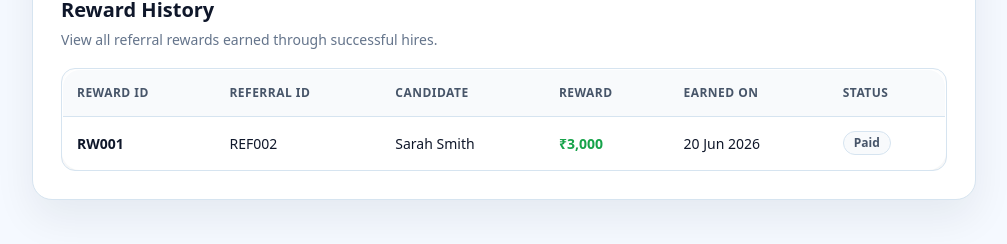
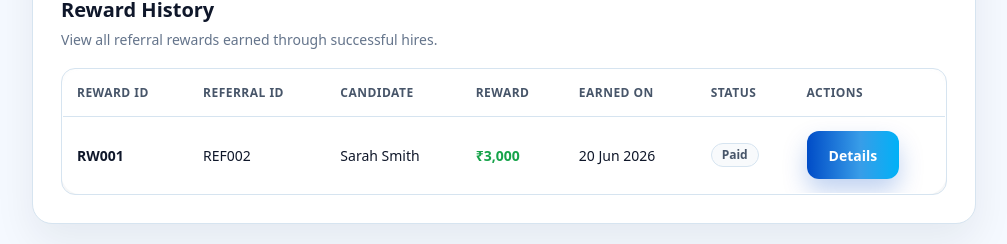
Before and after one commit to yashaswini-cyber/palc-alumni-portal, a React (Vite) app in the folder palc-alumni-portal/: page /referrals in a window 1280 px wide. Shown: the part 1979-2223 px from the top of the page, without its empty margins (272-1279 px from the left). Built offline with nearby package versions, Linux system fonts and the light colour scheme.

Commit message:
Added an Actions column to the Rewards table, and connected the View Details button.

```diff
--- a/palc-alumni-portal/src/modules/referrals/ReferralsPage.tsx
+++ b/palc-alumni-portal/src/modules/referrals/ReferralsPage.tsx
@@ -9,7 +9,7 @@ import SearchBar from "../../shared/components/SearchBar";
 import { COLORS } from "../../shared/theme/colors";
 import ReferralFormModal from "../../shared/components/ReferralFormModal";
 import DetailsModal from "../../shared/components/DetailsModal";
-import { getReferrals, saveReferrals, getRewardHistory, saveRewardHistory} from "../../shared/utils/storage";
+import { getReferrals, saveReferrals, getRewardHistory, saveRewardHistory } from "../../shared/utils/storage";
 
 interface Referral {
   id: string;
@@ -26,6 +26,7 @@ interface Referral {
   notes?: string;
   resumeName?: string;
 }
+
 interface RewardHistory {
   id: string;
   referralId: string;
@@ -34,20 +35,15 @@ interface RewardHistory {
   status: "Pending" | "Paid";
   earnedOn: string;
 }
+
 const initialReferrals: Referral[] = [
   { id: "REF001", candidate: "John Doe", position: "AI Engineer", date: "20 Jun 2026", updated: "21 Jun 2026", status: "Pending" },
   { id: "REF002", candidate: "Sarah Smith", position: "Software Engineer", date: "18 Jun 2026", updated: "20 Jun 2026", status: "Approved" },
   { id: "REF003", candidate: "Rahul Sharma", position: "Frontend Developer", date: "15 Jun 2026", updated: "19 Jun 2026", status: "Interview Scheduled" }
 ];
+
 const initialRewards: RewardHistory[] = [
-  {
-    id: "RW001",
-    referralId: "REF002",
-    candidate: "Sarah Smith",
-    amount: 3000,
-    status: "Paid",
-    earnedOn: "20 Jun 2026",
-  },
+  { id: "RW001", referralId: "REF002", candidate: "Sarah Smith", amount: 3000, status: "Paid", earnedOn: "20 Jun 2026" }
 ];
 
 export default function ReferralsPage() {
@@ -61,9 +57,9 @@ export default function ReferralsPage() {
   const [withdrawTarget, setWithdrawTarget] = useState<Referral | null>(null);
   const [withdrawOpen, setWithdrawOpen] = useState(false);
   const [showAllReferrals, setShowAllReferrals] = useState(false);
-  const [rewardHistory, setRewardHistory] = useState<RewardHistory[]>(() =>
-  getRewardHistory(initialRewards)
-);
+  const [rewardHistory, setRewardHistory] = useState<RewardHistory[]>(() => getRewardHistory(initialRewards));
+  const [selectedReward, setSelectedReward] = useState<RewardHistory | null>(null);
+  const [rewardDetailsOpen, setRewardDetailsOpen] = useState(false);
 
   const referralsSectionRef = useRef<HTMLDivElement>(null);
   const scrollToReferrals = () => referralsSectionRef.current?.scrollIntoView({ behavior: "smooth", block: "start" });
@@ -127,6 +123,11 @@ const confirmWithdrawReferral = () => {
       return updated;
     });
     closeWithdrawDialog();
+  };
+
+  const openRewardDetails = (reward: RewardHistory) => {
+    setSelectedReward(reward);
+    setRewardDetailsOpen(true);
   };
 
   const filteredReferrals = useMemo(() => {
@@ -255,10 +256,10 @@ const confirmWithdrawReferral = () => {
                       <td style={{ padding: "14px", color: COLORS.textSecondary }}>{referral.updated}</td>
                       <td style={{ padding: "14px" }}><StatusBadge status={referral.status} /></td>
                       <td style={{ padding: "14px" }}>
-                      <div style={{ display: "flex", gap: "10px", flexWrap: "wrap" }}>
-                        <PrimaryButton onClick={() => openReferralDetails(referral)}>   View Details</PrimaryButton>
+                        <div style={{ display: "flex", gap: "10px", flexWrap: "wrap", alignItems: "center" }}>
+                          <PrimaryButton onClick={() => openReferralDetails(referral)}>View Details</PrimaryButton>
                           {referral.status === "Pending" && (
-                          <button onClick={() => openWithdrawDialog(referral)} style={{ padding: "10px 16px", borderRadius: "8px", border: "1px solid #EF4444", background: "#FEF2F2", color: "#DC2626", cursor: "pointer", fontWeight: 600 }}>   Withdraw</button>
+                            <button onClick={() => openWithdrawDialog(referral)} style={{ padding: "10px 16px", borderRadius: "8px", border: "1px solid #EF4444", background: "#FEF2F2", color: "#DC2626", cursor: "pointer", fontWeight: 600 }}>Withdraw</button>
                           )}
                         </div>
                       </td>
@@ -277,7 +278,8 @@ const confirmWithdrawReferral = () => {
           </div>
         </SectionCard>
       </div>
-  {/*Refferal Rewards*/}
+
+      {/* Referral Rewards */}
       <SectionCard title="Referral Rewards">
         <div style={{ display: "grid", gridTemplateColumns: "repeat(auto-fit,minmax(260px,1fr))", gap: "20px", marginBottom: "32px" }}>
           <div style={{ padding: "22px", border: `1px solid ${COLORS.border}`, borderRadius: "16px", background: COLORS.surface, display: "flex", flexDirection: "column", gap: "10px" }}>
@@ -285,9 +287,7 @@ const confirmWithdrawReferral = () => {
             <div style={{ fontSize: "32px", fontWeight: 700, color: "#16A34A" }}>
               ₹{rewardHistory.reduce((sum, reward) => sum + reward.amount, 0).toLocaleString()}
             </div>
-          <div style={{ fontSize: "13px", color: COLORS.textSecondary }}>
-            Total rewards credited from successful referrals.
-          </div>
+            <div style={{ fontSize: "13px", color: COLORS.textSecondary }}>Total rewards credited from successful referrals.</div>
           </div>
 
           <div style={{ padding: "22px", border: `1px solid ${COLORS.border}`, borderRadius: "16px", background: COLORS.surface, display: "flex", flexDirection: "column", gap: "10px" }}>
@@ -295,9 +295,7 @@ const confirmWithdrawReferral = () => {
             <div style={{ fontSize: "32px", fontWeight: 700, color: "#2563EB" }}>
               {rewardHistory.filter(reward => reward.status === "Paid").length}
             </div>
-          <div style={{ fontSize: "13px", color: COLORS.textSecondary }}>
-            Rewards successfully credited.
-          </div>
+            <div style={{ fontSize: "13px", color: COLORS.textSecondary }}>Rewards successfully credited.</div>
           </div>
 
           <div style={{ padding: "22px", border: `1px solid ${COLORS.border}`, borderRadius: "16px", background: COLORS.surface, display: "flex", flexDirection: "column", gap: "10px" }}>
@@ -305,43 +303,34 @@ const confirmWithdrawReferral = () => {
             <div style={{ fontSize: "32px", fontWeight: 700, color: "#D97706" }}>
               {rewardHistory.filter(reward => reward.status === "Pending").length}
             </div>
-          <div style={{ fontSize: "13px", color: COLORS.textSecondary }}>
-            Awaiting payout approval.
-          </div>
+            <div style={{ fontSize: "13px", color: COLORS.textSecondary }}>Awaiting payout approval.</div>
           </div>
         </div>
 
         <div style={{ display: "flex", justifyContent: "space-between", alignItems: "center", marginBottom: "18px", flexWrap: "wrap", gap: "12px" }}>
           <div>
-          <div style={{ fontSize: "20px", fontWeight: 700, color: COLORS.text }}>
-            Reward History
-          </div>
-
-          <div style={{ fontSize: "14px", color: COLORS.textSecondary, marginTop: "4px" }}>
-            View all referral rewards earned through successful hires.
-          </div>
+            <div style={{ fontSize: "20px", fontWeight: 700, color: COLORS.text }}>Reward History</div>
+            <div style={{ fontSize: "14px", color: COLORS.textSecondary, marginTop: "4px" }}>View all referral rewards earned through successful hires.</div>
           </div>
         </div>
 
         <div style={{ overflowX: "auto", border: `1px solid ${COLORS.border}`, borderRadius: "14px" }}>
           <table style={{ width: "100%", borderCollapse: "collapse" }}>
             <thead>
-            <tr style={{ background: COLORS.surfaceSecondary, borderBottom: `1px solid ${COLORS.border}` }}>
+              <tr style={{ background: COLORS.surface, borderBottom: `1px solid ${COLORS.border}` }}>
                 <th style={{ padding: "14px", textAlign: "left" }}>Reward ID</th>
                 <th style={{ padding: "14px", textAlign: "left" }}>Referral ID</th>
                 <th style={{ padding: "14px", textAlign: "left" }}>Candidate</th>
                 <th style={{ padding: "14px", textAlign: "left" }}>Reward</th>
                 <th style={{ padding: "14px", textAlign: "left" }}>Earned On</th>
                 <th style={{ padding: "14px", textAlign: "left" }}>Status</th>
+                <th style={{ padding: "14px", textAlign: "left" }}>Actions</th>
               </tr>
             </thead>
-
             <tbody>
               {rewardHistory.length === 0 ? (
                 <tr>
-                <td colSpan={6} style={{ padding: "40px", textAlign: "center", color: COLORS.textSecondary }}>
-                  No rewards available.
-                </td>
+                  <td colSpan={7} style={{ padding: "40px", textAlign: "center", color: COLORS.textSecondary }}>No rewards available.</td>
                 </tr>
               ) : (
                 rewardHistory.map((reward) => (
@@ -351,8 +340,9 @@ const confirmWithdrawReferral = () => {
                     <td style={{ padding: "14px" }}>{reward.candidate}</td>
                     <td style={{ padding: "14px", fontWeight: 600, color: "#16A34A" }}>₹{reward.amount.toLocaleString()}</td>
                     <td style={{ padding: "14px" }}>{reward.earnedOn}</td>
+                    <td style={{ padding: "14px" }}><StatusBadge status={reward.status} /></td>
                     <td style={{ padding: "14px" }}>
-                    <StatusBadge status={reward.status} />
+                      <PrimaryButton onClick={() => openRewardDetails(reward)}>Details</PrimaryButton>
                     </td>
                   </tr>
                 ))
@@ -363,6 +353,7 @@ const confirmWithdrawReferral = () => {
       </SectionCard>
 
       <ReferralFormModal open={formOpen} onClose={closeReferralForm} onSubmit={handleReferralSubmitted} />
+
       <DetailsModal open={detailsOpen} title="Referral Details" onClose={() => setDetailsOpen(false)}>
         {selectedReferral && (
           <>
@@ -393,33 +384,42 @@ const confirmWithdrawReferral = () => {
                 <div style={{ color: COLORS.text }}>{selectedReferral.resumeName || "No resume uploaded"}</div>
               </div>
               <div style={{ display: "flex", gap: "12px" }}>
-                <PrimaryButton disabled={!selectedReferral.resumeName} onClick={() => { /* Download logic later */ }}>
-                  Download Resume
-                </PrimaryButton>
-                <button onClick={() => setDetailsOpen(false)} style={{ padding: "12px 24px", borderRadius: "8px", border: `1px solid ${COLORS.border}`, background: COLORS.surface, color: COLORS.text, fontWeight: 600, cursor: "pointer" }}>
-                  Close
-                </button>
+                <PrimaryButton disabled={!selectedReferral.resumeName} onClick={() => { /* Download logic later */ }}>Download Resume</PrimaryButton>
+                <button onClick={() => setDetailsOpen(false)} style={{ padding: "12px 24px", borderRadius: "8px", border: `1px solid ${COLORS.border}`, background: COLORS.surface, color: COLORS.text, fontWeight: 600, cursor: "pointer" }}>Close</button>
               </div>
             </div>
           </>
         )}
       </DetailsModal>
+
       <DetailsModal open={withdrawOpen} title="Withdraw Referral" onClose={closeWithdrawDialog}>
         <div style={{ display: "flex", flexDirection: "column", gap: "24px" }}>
           <div style={{ color: COLORS.textSecondary, lineHeight: 1.7 }}>
             Are you sure you want to withdraw the referral for <strong>{withdrawTarget?.candidate}</strong>? This action removes the referral from your referral history.
           </div>
-
           <div style={{ display: "flex", justifyContent: "flex-end", gap: "12px" }}>
-            <button onClick={closeWithdrawDialog} style={{ padding: "12px 20px", borderRadius: "8px", border: `1px solid ${COLORS.border}`, background: COLORS.surface, color: COLORS.text, cursor: "pointer", fontWeight: 600 }}>
-              Cancel
-            </button>
-
-            <PrimaryButton onClick={confirmWithdrawReferral}>
-              Withdraw Referral
-            </PrimaryButton>
+            <button onClick={closeWithdrawDialog} style={{ padding: "12px 20px", borderRadius: "8px", border: `1px solid ${COLORS.border}`, background: COLORS.surface, color: COLORS.text, cursor: "pointer", fontWeight: 600 }}>Cancel</button>
+            <PrimaryButton onClick={confirmWithdrawReferral}>Withdraw Referral</PrimaryButton>
           </div>
         </div>
+      </DetailsModal>
+
+      <DetailsModal open={rewardDetailsOpen} title="Reward Details" onClose={() => setRewardDetailsOpen(false)}>
+        {selectedReward && (
+          <div style={{ display: "flex", flexDirection: "column", gap: "20px" }}>
+            <div style={{ display: "grid", gridTemplateColumns: "repeat(auto-fit,minmax(200px,1fr))", gap: "16px" }}>
+              <DetailItem label="Reward ID" value={selectedReward.id} />
+              <DetailItem label="Referral ID" value={selectedReward.referralId} />
+              <DetailItem label="Candidate Name" value={selectedReward.candidate} />
+              <DetailItem label="Amount" value={`₹${selectedReward.amount.toLocaleString()}`} />
+              <DetailItem label="Earned On" value={selectedReward.earnedOn} />
+              <DetailItem label="Payout Status" value={selectedReward.status} />
+            </div>
+            <div style={{ display: "flex", justifyContent: "flex-end", marginTop: "12px" }}>
+              <button onClick={() => setRewardDetailsOpen(false)} style={{ padding: "12px 24px", borderRadius: "8px", border: `1px solid ${COLORS.border}`, background: COLORS.surface, color: COLORS.text, fontWeight: 600, cursor: "pointer" }}>Close</button>
+            </div>
+          </div>
+        )}
       </DetailsModal>
     </div>
   );
```
Lines whose indentation alone changed are shown as unchanged.
